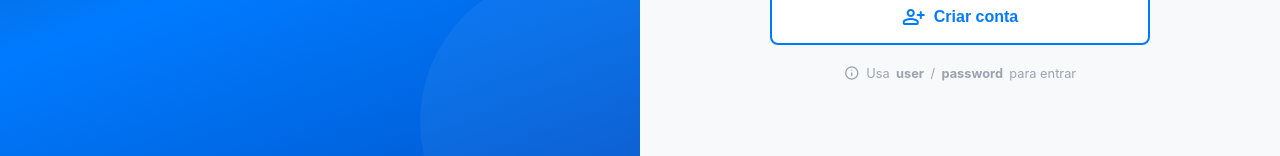
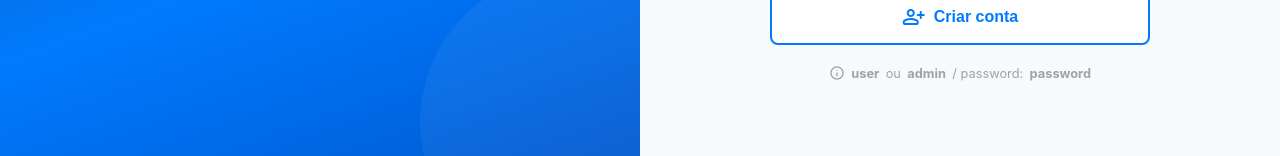
Before and after one commit to rodrigogomes-dev/Contactus_TodoList_Fullstack, an Angular app: page /login in a window 1280 px wide. Shown: the part 552-708 px from the top of the page. Built offline with nearby package versions, Linux system fonts and the light colour scheme.

Commit message:
fix: credenciais estáticas de login, alterações estéticas

```diff
--- a/src/app/components/login/login.html
+++ b/src/app/components/login/login.html
@@ -48,7 +48,7 @@
 
       <p class="login-hint">
         <span class="material-symbols-rounded">info</span>
-        Usa <strong>user</strong> / <strong>password</strong> para entrar
+        <strong>user</strong> ou <strong>admin</strong> / password: <strong>password</strong>
       </p>
 
     </div>
--- a/src/app/components/login/login.ts
+++ b/src/app/components/login/login.ts
@@ -16,10 +16,10 @@ export class LoginComponent {
   password = '';
 
   login() {
-    if (this.username === 'admin' && this.password === 'password') {
+    if (this.username.trim() === 'admin' && this.password.trim() === 'password') {
       this.auth.login('admin');
       this.router.navigate(['/admin']);
-    } else if (this.username === 'user' && this.password === 'password') {
+    } else if (this.username.trim() === 'user' && this.password.trim() === 'password') {
       this.auth.login('user');
       this.router.navigate(['/tarefas-abertas']);
     } else {
```
